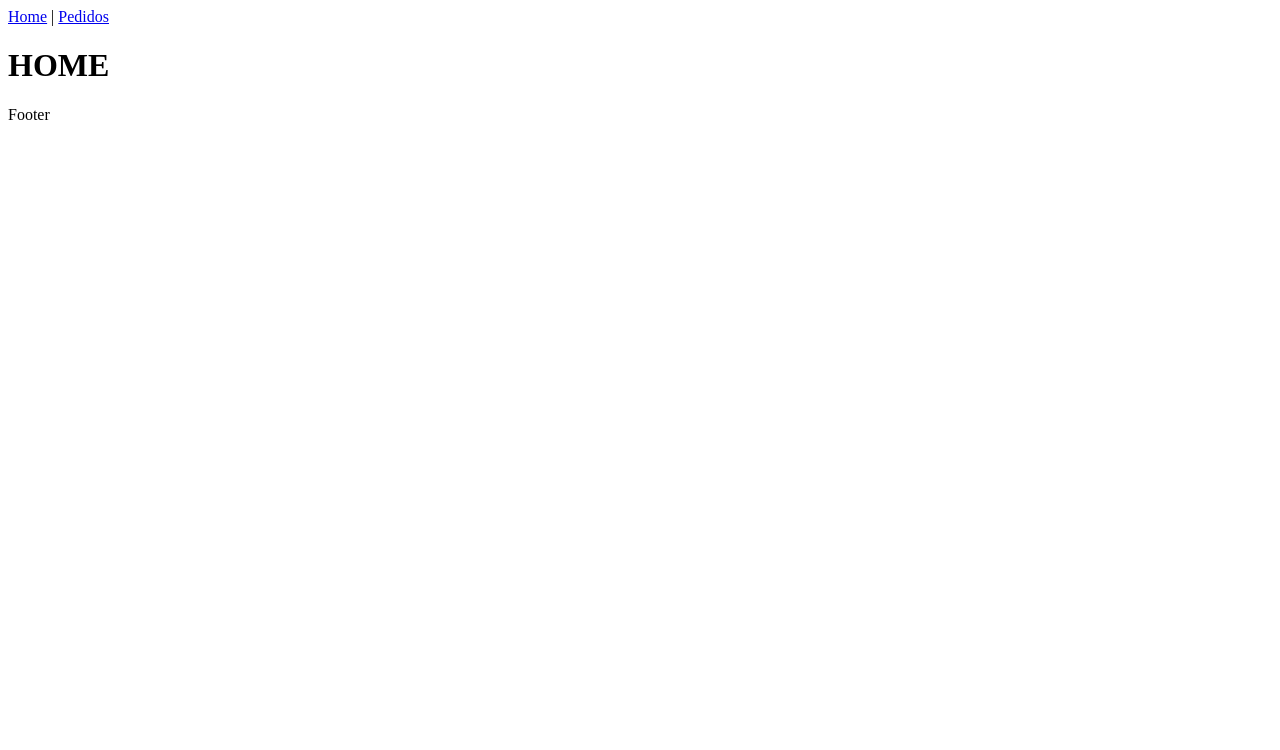
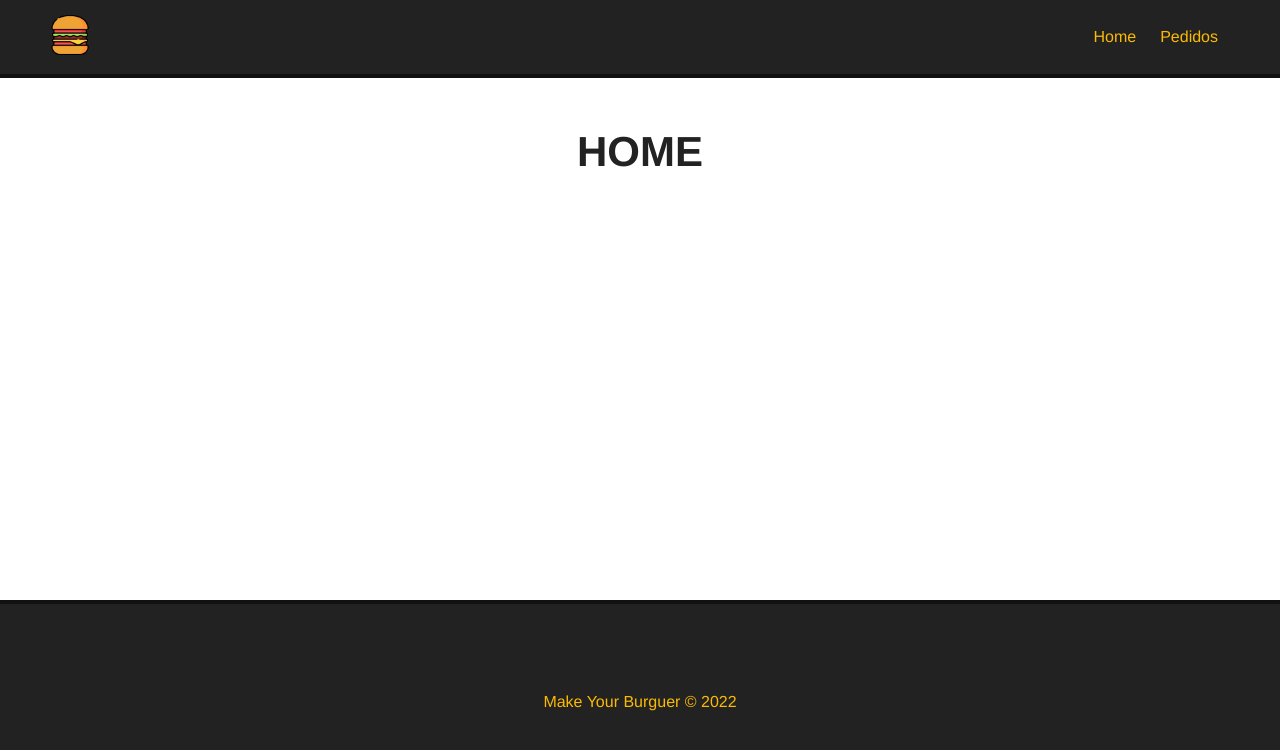
Before and after one commit to lukemariano/make-burguer-crud, a Vue app: page / in a window 1280 px wide. Shown: the top 750 px of the page. Built offline with nearby package versions, Linux system fonts and the light colour scheme.

Commit message:
finalizing project header and footer

```diff
--- a/src/App.vue
+++ b/src/App.vue
@@ -1,5 +1,5 @@
 <template>
-  <Navbar />
+  <Navbar :logo="logo_src" :alt="app_name"/>
   <router-view/>
   <Footer />
 </template>
@@ -13,10 +13,33 @@
   components: {
     Navbar,
     Footer,
+  },
+  data(){
+    return {
+      logo_src: "/img/logo.png",
+      app_name: "Make Your Burguer",
+    }
   }
 }
 </script>
 
 <style>
+  * {
+    font-family: Helvetica;
+    padding: 0;
+    margin: 0;
+    box-sizing: border-box;
+  }
 
+  .main-container{
+    margin:50px;
+    min-height: 250px;
+  }
+
+  h1 {
+    text-align: center;
+    font-size: 42px;
+    margin-bottom: 30px;
+    color: #222;
+  }
 </style>
--- a/src/components/Footer.vue
+++ b/src/components/Footer.vue
@@ -1,5 +1,7 @@
 <template>
-    <p>Footer</p>
+   <footer id="footer">
+        <p>Make Your Burguer &copy; 2022</p>
+   </footer>
 </template>
 
 <script>
@@ -7,3 +9,18 @@
     name: "Footer",
 }
 </script>
+
+<style scoped>
+    #footer{
+        height: 200px;
+        background-color: #222;
+        border-top: 4px solid #111;
+        color: #FCBA03;
+        display: flex;
+        align-items: center;
+        justify-content: center;
+        position: absolute;
+        bottom: 0;
+        width: 100%;
+    }
+</style>
--- a/src/components/Navbar.vue
+++ b/src/components/Navbar.vue
@@ -1,19 +1,48 @@
 <template>
-    <nav>
-        <router-link to="/">
-            <img src="" id="logo">
+    <nav id="nav">
+        <router-link to="/" id="logo-url">
+            <img :src="logo" :alt="alt" id="logo">
         </router-link>
-        <router-link to="/">Home</router-link> |
+        <router-link to="/">Home</router-link>
         <router-link to="/pedidos">Pedidos</router-link>
     </nav>
 </template>
 
 <script>
 export default {
-    name:"Navbar"
+    name:"Navbar",
+    props: ["logo", "alt"],
 }
 </script>
 
 <style scoped>
+    #nav{
+        background-color: #222;
+        border-bottom: 4px solid #111;
+        padding: 15px 50px;
+        display: flex;
+        justify-content: flex-end;
+        align-items: center;
+    }
 
+   #nav #logo-url{
+        margin: auto;
+        margin-left: 0;
+    }
+
+    #logo{
+        width: 40px;
+        height: 40px;
+    }
+
+    #nav a{
+        color: #FCBA03;
+        text-decoration: none;
+        margin: 12px;
+        transition: .5s;
+    }
+
+    #nav a:hover{
+        color: #fff;
+    }
 </style>
--- a/src/views/Home.vue
+++ b/src/views/Home.vue
@@ -1,5 +1,5 @@
 <template>
-  <div class="home">
+  <div class="main-container">
     <h1>HOME</h1>
   </div>
 </template>
--- a/src/views/Pedidos.vue
+++ b/src/views/Pedidos.vue
@@ -1,5 +1,5 @@
 <template>
-  <div>
+  <div class="main-container">
     <h1>PEDIDOS</h1>
   </div>
 </template>
```
